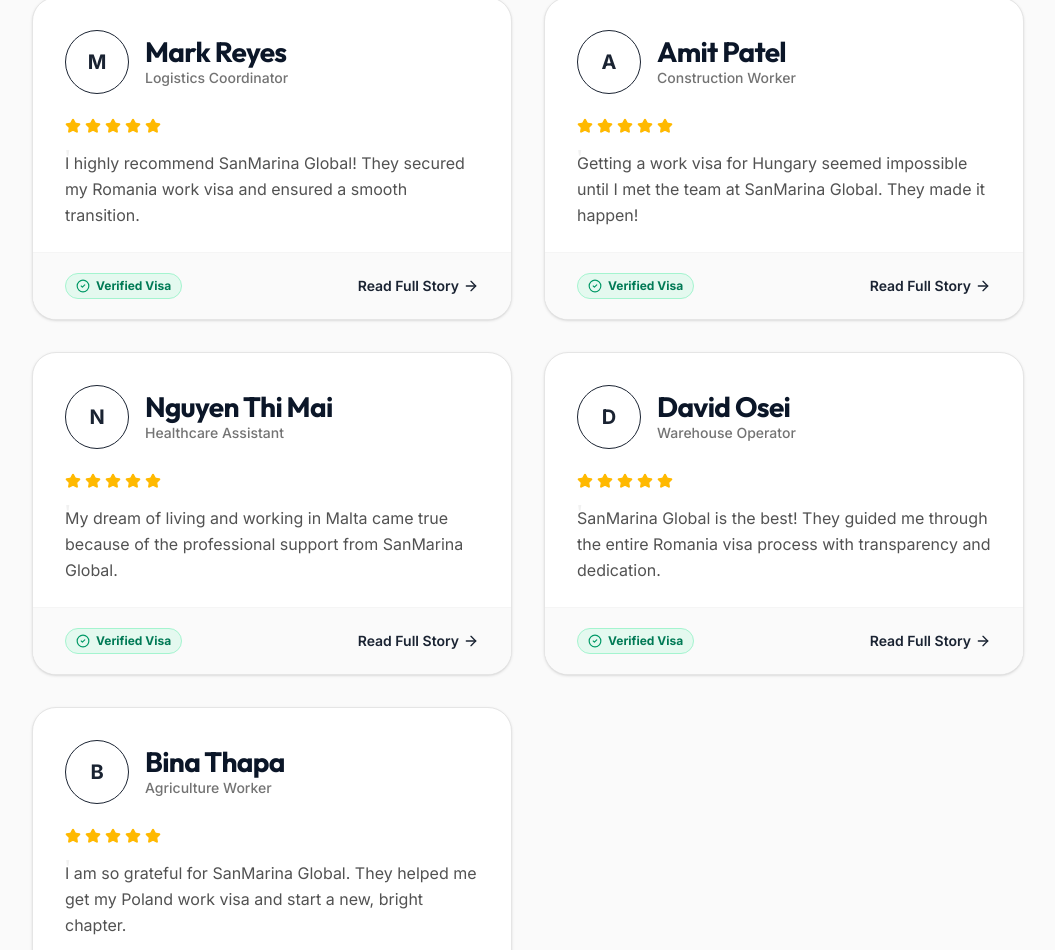
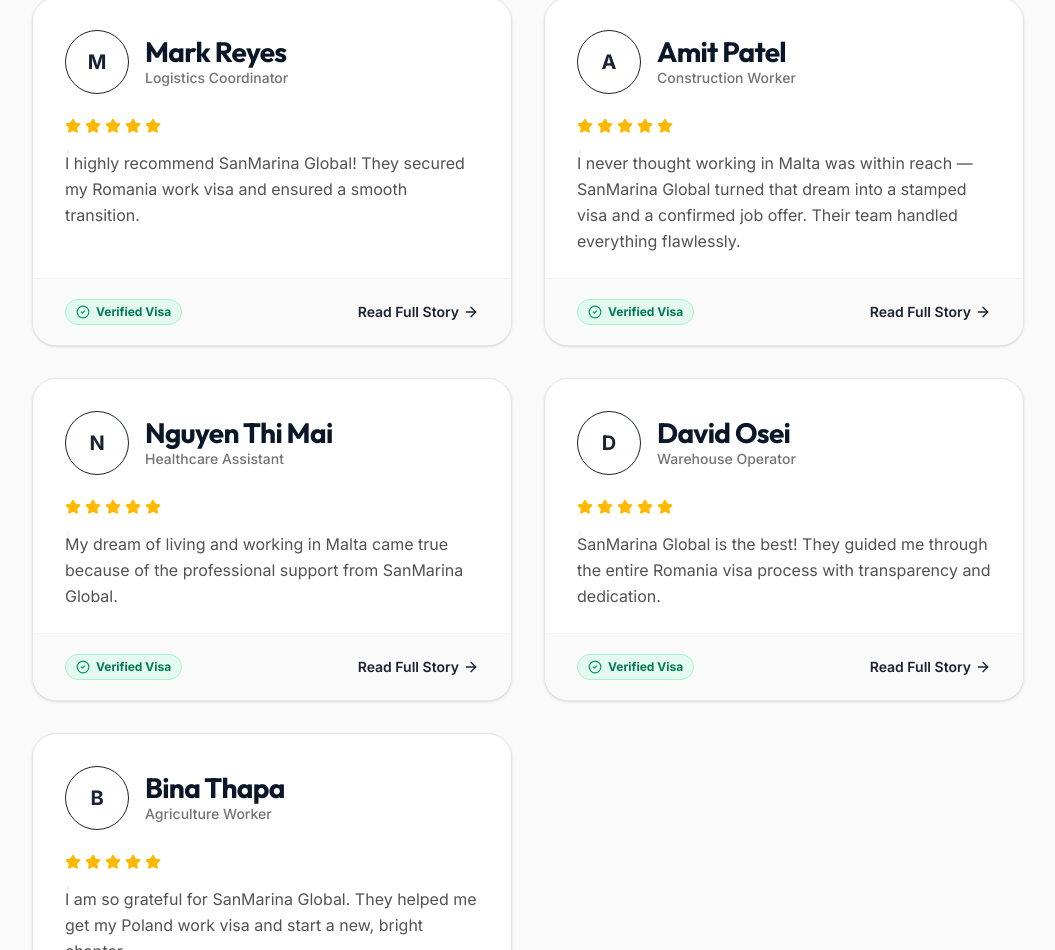
Before and after one commit to shusilchaudhary/sanmarina-global-solutions, a Next.js app: page /success-stories in a window 1280 px wide. Shown: the part 1135-2085 px from the top of the page, without its empty margins (112-1167 px from the left). Built offline with nearby package versions, Linux system fonts and the light colour scheme.

Commit message:
fix: correct visa-4 country from Hungary to Malta with improved story content
Co-Authored-By: Claude Sonnet 4.6 <noreply@anthropic.com>

```diff
--- a/public/data/testimonials.ts
+++ b/public/data/testimonials.ts
@@ -111,18 +111,20 @@ export const testimonials: Testimonial[] = [
     id: 'visa-4',
     name: 'Amit Patel',
     role: 'Construction Worker',
-    country: 'Hungary',
-    countryCode: 'HU',
-    quote: 'Getting a work visa for Hungary seemed impossible until I met the team at SanMarina Global. They made it happen!',
+    country: 'Malta',
+    countryCode: 'MT',
+    quote: 'I never thought working in Malta was within reach — SanMarina Global turned that dream into a stamped visa and a confirmed job offer. Their team handled everything flawlessly.',
     avatar: '',
     visaImage: '/visa_04.jpeg',
     rating: 5,
     verified: true,
-    visaType: 'Hungary Work Visa',
+    visaType: 'Malta Single Permit — Employment',
     visaDate: 'March 2026',
     fullStory: [
-      "Amit Patel was seeking opportunities in the European construction industry. However, complex immigration laws were a major hurdle.",
-      "SanMarina Global matched him with an established construction company in Hungary, completely managing the visa process and ensuring his rapid and successful deployment."
+      "Amit Patel had spent years working in the construction sector across Asia, building up a strong skillset in structural work and site management. His goal had always been to break into the European construction market — a sector known for its high safety standards, competitive wages, and long-term job security.",
+      "After researching his options, Amit reached out to SanMarina Global. Our advisors quickly identified a verified Maltese employer actively recruiting experienced construction workers for ongoing infrastructure and residential development projects on the island.",
+      "The Malta Single Permit process — which combines the work permit and residence authorisation into one unified approval — is thorough but manageable with the right guidance. Our immigration specialists prepared Amit's entire documentation package: employment contract verification, health insurance, police clearance, and all consular requirements tailored specifically for Malta's Jobsplus authority.",
+      "After a smooth embassy interview and a careful review by Maltese authorities, Amit's Single Permit was approved. He relocated to Malta in March 2026 and is now part of a skilled construction team contributing to Malta's growing built environment — legally employed, well-compensated, and settled in one of Europe's most vibrant island nations."
     ]
   },
   {
```
